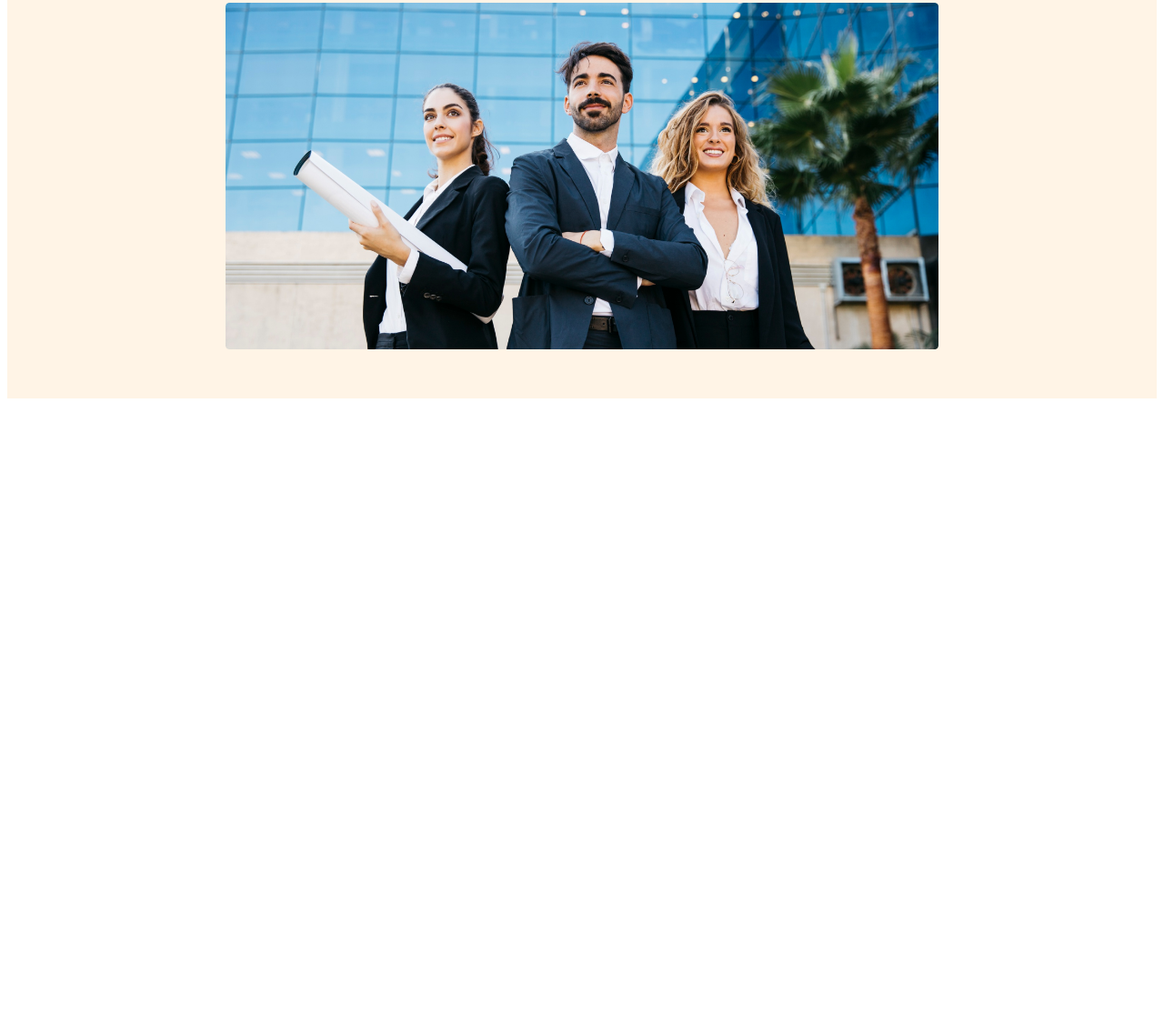
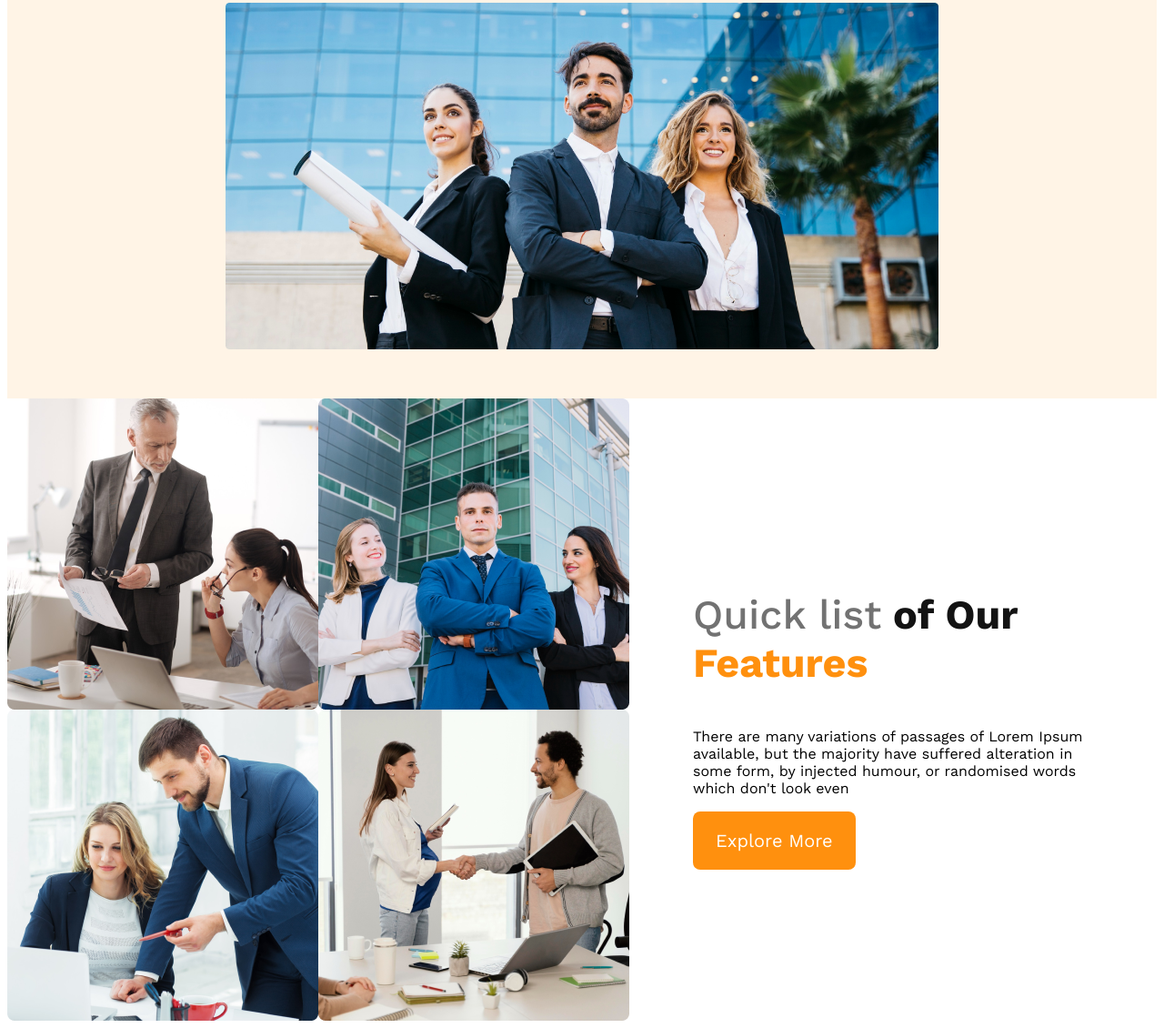
Before and after one commit to durjoy4D/G3-Architects-websides, a plain HTML site: page index.html in a window 1280 px wide. Shown: the part 573-1703 px from the top of the page at 91% size. Before the commit the page ends 1019 px from the top, so only its background shows below. Drawn offline with nearby package versions, Linux system fonts and the light colour scheme.

Commit message:
features section added

```diff
--- a/index.html
+++ b/index.html
@@ -7,6 +7,7 @@
     <link rel="stylesheet" href="styles/architects.css">
 </head>
 <body>
+    <!-- header section started -->
     <header>
         <nav>
             <h3 class="nav-title">G3 Architects</h3>
@@ -27,8 +28,22 @@
              <img src="images/banner.png" alt="">
         </div>
     </header>
+    <!-- header section end-->
     <main>
-
+        <!-- teams section started-->
+        <section class="teaams-conteiner">
+            <div class="teams-img-container">
+                <img src="images/team1.png" alt="">
+                <img src="images/team2.png" alt="">
+                <img src="images/team3.png" alt="">
+                <img src="images/team4.png" alt="">
+            </div>
+            <div class="teams-content">
+                <h3 class="teams-title"><span class="quick-list">Quick list</span> <span class="quick-list1">of Our</span> <span class="quick-list2">Features</span></h3>
+                <p class="teams-description">There are many variations of passages of Lorem Ipsum available, but the majority have suffered alteration in some form, by injected humour, or randomised words which don't look even</p>
+                <button class="primery-button">Explore More</button>
+            </div>
+        </section>
     </main>
     <footer>
 
--- a/styles/architects.css
+++ b/styles/architects.css
@@ -94,3 +94,40 @@ nav li a {
         flex-direction: column;
     }
 }
+
+/* main styles */
+
+main{
+    max-width: 1440px;
+    margin: 0 auto;
+}
+
+/* teams styles */
+
+.teaams-conteiner{
+    display: flex;
+    align-items: center;
+}
+.teams-img-container{
+    display: grid;
+    grid-template-columns: repeat(2, 1fr);
+}
+.teams-content{
+    padding-left: 70px;
+    padding-right: 70px;
+}
+.teams-title{
+    font-size: 2.8rem;
+}
+.quick-list{
+    color: #727272;
+    font-weight: 500;
+}
+.quick-list1{
+    color: #131313;
+    font-weight: 700;
+}
+.quick-list2{
+    color: #FF900E;
+    font-weight: 700;
+}
```
